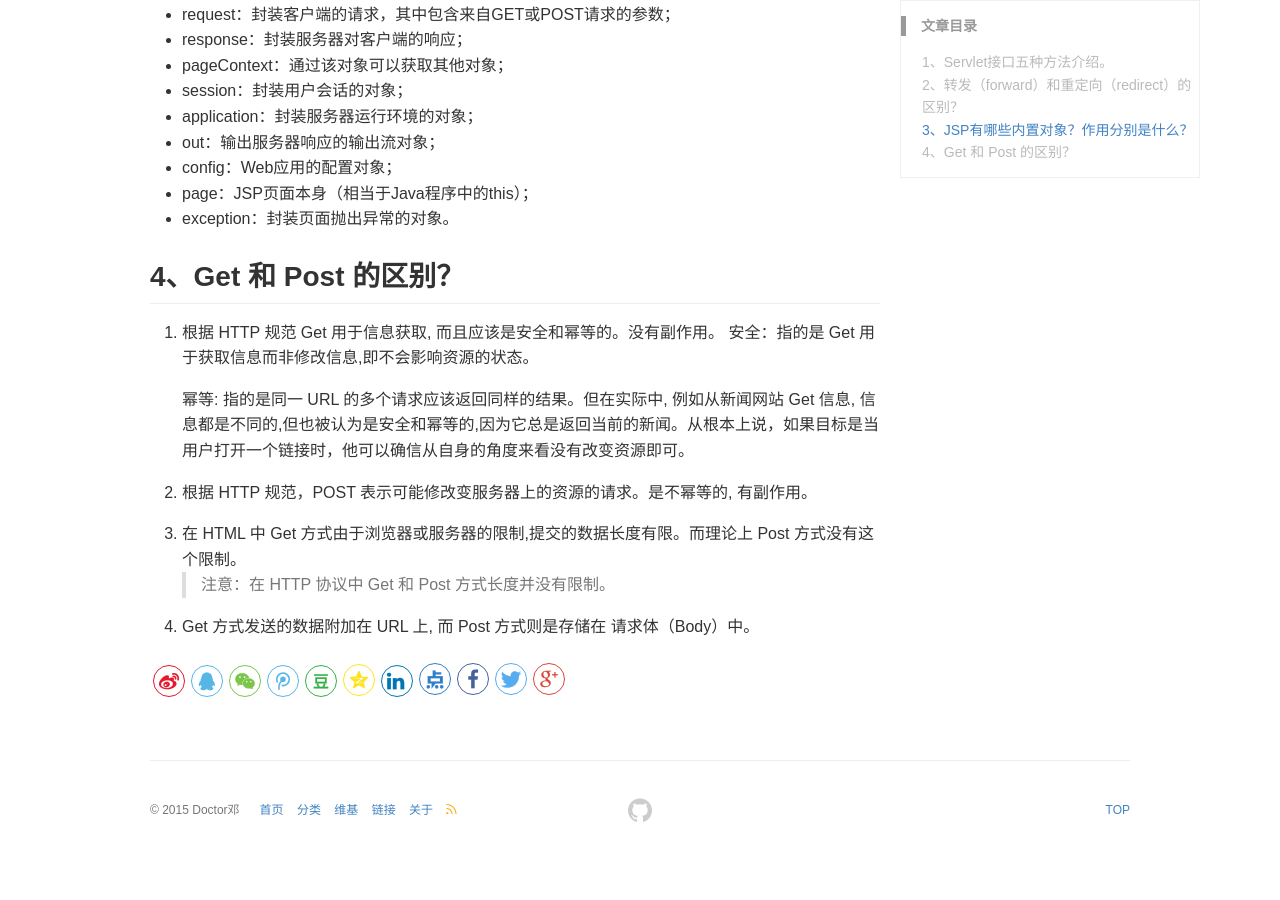
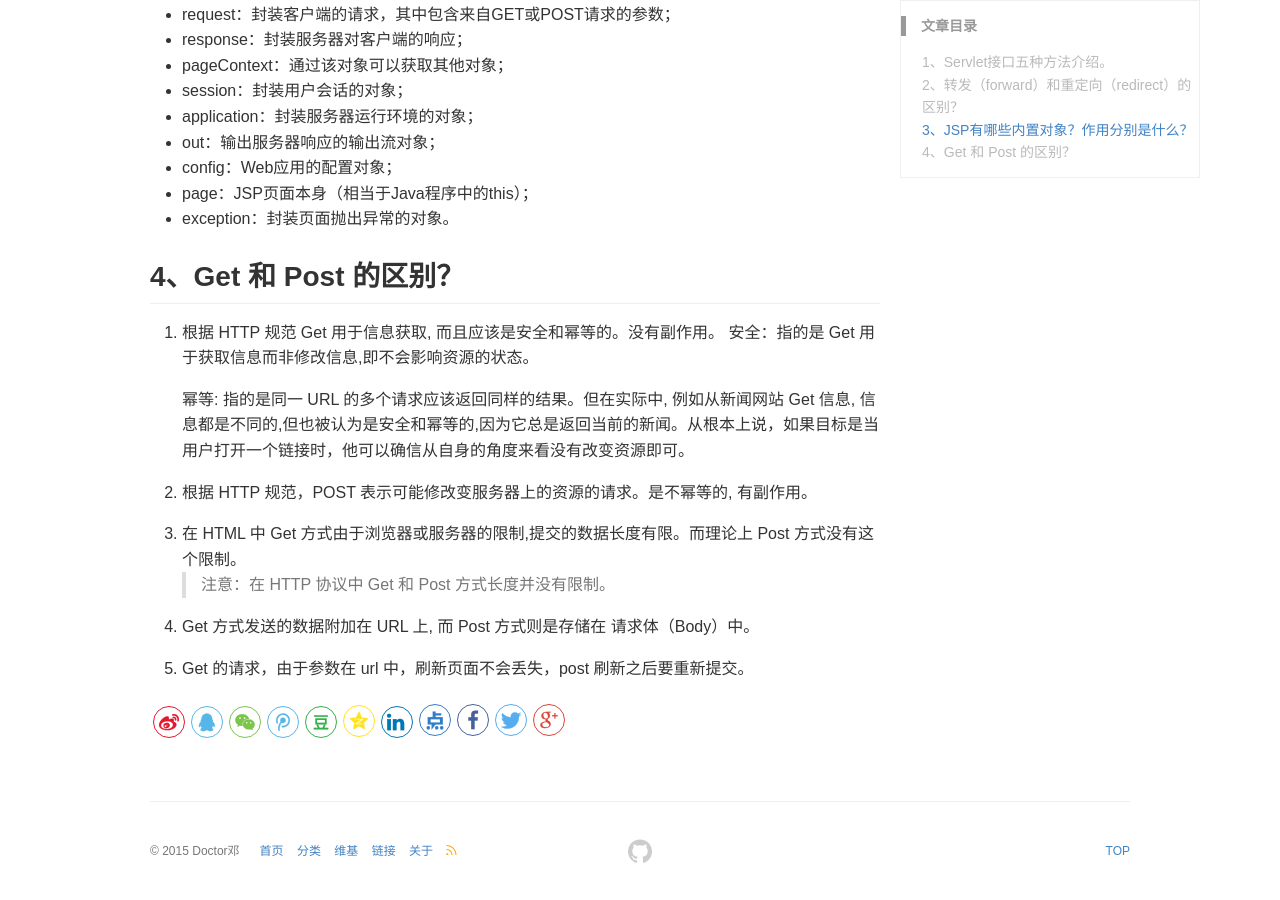
Before and after one commit to DoctorDeng/DoctorDeng.github.io, a Jekyll site: the page built from _posts/2016-09-12-java-面试.md, in a window 1280 px wide and 900 px high, scrolled down 1547 px. Built offline with Jekyll 4.4.1, drawn with Linux system fonts in a browser that asks for light colours; before the commit the page ends 2406 px from its top, so only the background shows below that.

Commit message:
modify file

```diff
--- a/_posts/2016-09-12-java-面试.md
+++ b/_posts/2016-09-12-java-面试.md
@@ -61,3 +61,5 @@ keywords: java, 面试
     >注意：在 HTTP 协议中 Get 和 Post 方式长度并没有限制。
 
 4. Get 方式发送的数据附加在 URL 上, 而 Post 方式则是存储在 请求体（Body）中。
+
+5. Get 的请求，由于参数在 url 中，刷新页面不会丢失，post 刷新之后要重新提交。
```
